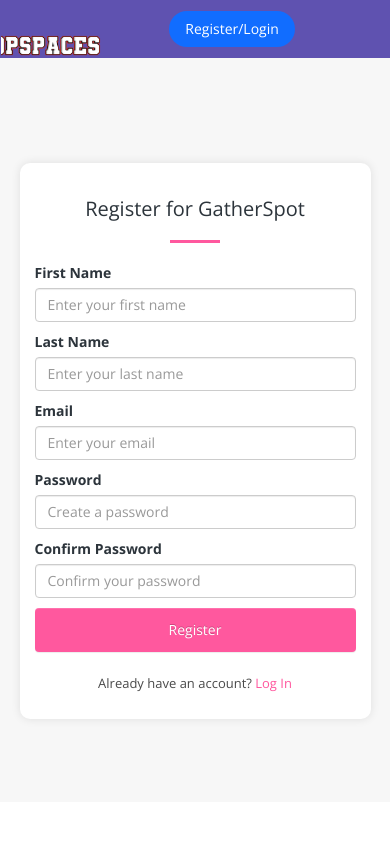
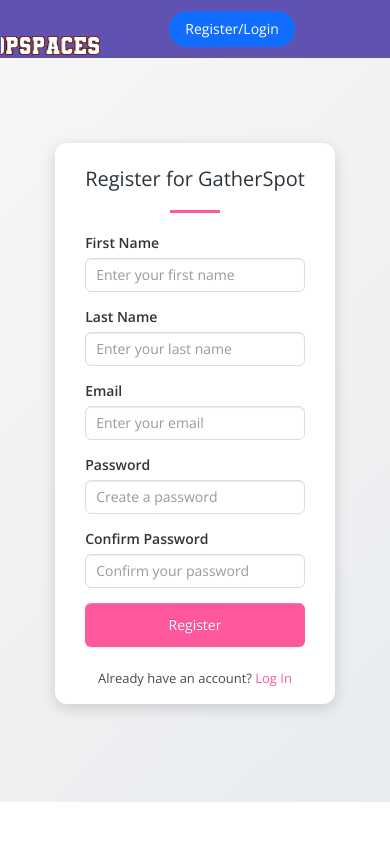
Before and after one commit to xerxes168/Web-Sys-Group-6-Project, a PHP site: page /register.php in a window 390 px wide. Run offline with PHP 8.4, Linux system fonts and the light colour scheme.

Commit message:
Bootstrap and fix AxeDevTool issues

```diff
--- a/css/sit_register.css
+++ b/css/sit_register.css
@@ -1,4 +1,4 @@
-/* register.css */
+/* sit_register.css */
 
 /* Full viewport height, no scrolling */
 html, body {
@@ -8,44 +8,99 @@
     overflow: hidden;
 }
 
-/* Main container takes full height */
+/* Main container takes full height with improved styling */
 .register-section {
-    height: 95vh; /* Full viewport height */
+    min-height: 95vh; /* Changed to min-height for better flexibility */
     display: flex;
-    justify-content: center; /* Center horizontally */
-    align-items: center; /* Center vertically */
-    background: #f7f7f7;
-    padding-top: 80px; /* Adjusted for taller navbar with dropdown */
-    box-sizing: border-box; /* Include padding in height calculation */
+    justify-content: center;
+    align-items: center;
+    background: linear-gradient(135deg, #f7f7f7 0%, #e9ecef 100%); /* Added gradient */
+    padding-top: 80px;
+    padding-bottom: 20px; /* Added bottom padding */
+    box-sizing: border-box;
 }
 
-/* Register form styling */
+/* Enhanced register form styling */
 .register-form {
-    background: #fff;
-    padding: 20px;
-    border-radius: 10px;
-    box-shadow: 0 0 10px rgba(0,0,0,0.1);
+    background: #ffffff;
+    padding: 25px; /* Slightly increased padding */
+    border-radius: 12px; /* Slightly larger radius */
+    box-shadow: 0 4px 15px rgba(0,0,0,0.15); /* Enhanced shadow */
     width: 100%;
-    max-width: 400px; /* Limit width for readability */
+    max-width: 400px;
+    transition: transform 0.2s ease; /* Added hover effect */
 }
 
-/* Ensure form elements fit within the container */
-.form-group {
-    margin-bottom: 10px;
+/* Hover effect for form */
+.register-form:hover {
+    transform: translateY(-2px); /* Slight lift on hover */
 }
 
-/* Responsive adjustments for smaller screens */
-@media (max-width: 650px) {
+/* Improved form elements styling */
+.form-group {
+    margin-bottom: 15px; /* Increased spacing */
+}
+
+/* Style for labels */
+.form-group label {
+    font-weight: 600;
+    color: #333;
+    margin-bottom: 5px;
+    display: block;
+}
+
+/* Input field enhancements */
+.form-control {
+    border: 1px solid #ddd;
+    border-radius: 6px;
+    padding: 10px;
+    transition: border-color 0.3s ease;
+}
+
+.form-control:focus {
+    border-color: #ff589e;
+    box-shadow: 0 0 5px rgba(255, 88, 158, 0.3);
+}
+
+/* Button styling to match theme */
+.btn-primary {
+    background: #ff589e !important;
+    border: none !important;
+    border-radius: 6px;
+    padding: 12px;
+    transition: background 0.3s ease;
+}
+
+.btn-primary:hover {
+    background: #e04c89 !important; /* Darker shade on hover */
+}
+
+/* Responsive adjustments */
+@media (max-width: 768px) { /* Changed from 650px to match Bootstrap's breakpoint */
+    .register-section {
+        padding-top: 65px; /* Reduced for smaller screens */
+    }
+
     .register-form {
-        padding: 15px;
-        max-width: 90%; /* Allow form to shrink on very small screens */
+        max-width: 90%;
     }
+
+    .register-form h2 {
+        font-size: 24px; /* Slightly larger than original 20px */
+    }
+}
+
+@media (max-width: 480px) {
+    .register-form {
+        padding: 5px 30px ;
+        max-width: 100%;
+    }
+
     .register-form h2 {
         font-size: 20px;
     }
 
-    .dropdown-menu {
-        position: static; /* Prevent dropdown from overflowing */
-        box-shadow: none;
+    .btn-primary {
+        padding: 10px;
     }
 }
--- a/login.php
+++ b/login.php
@@ -1,5 +1,5 @@
 <!DOCTYPE html>
-<html>
+<html lang="en">
     <head>
         <meta charset="utf-8">
         <meta http-equiv="X-UA-Compatible" content="IE=edge,chrome=1">
--- a/register.php
+++ b/register.php
@@ -1,5 +1,5 @@
 <!DOCTYPE html>
-<html>
+<html lang="en">
     <head>
         <meta charset="utf-8">
         <meta http-equiv="X-UA-Compatible" content="IE=edge,chrome=1">
@@ -25,7 +25,6 @@
 
         <script src="js/vendor/modernizr-2.8.3-respond-1.4.2.min.js"></script>
         <script src="js/sit_validator.js"></script>
-
     </head>
 
     <body>
@@ -34,6 +33,9 @@
 
         <!-- Register Section -->
         <section class="register-section" id="top">
+            <div class="container">
+                <div class="row">
+                    <div class="col-md-4 col-md-offset-4 col-sm-8 col-sm-offset-2 col-xs-12">
                         <div class="register-form">
                             <h2 style="text-align: center; margin-bottom: 20px;">Register for GatherSpot</h2>
                             <div class="line-dec" style="width: 50px; height: 3px; background: #ff589e; margin: 0 auto 20px;"></div>
@@ -66,6 +68,9 @@
                             <!-- Login Prompt -->
                             <p style="text-align: center; margin-top: 20px;">Already have an account? <a href="login.php" style="color: #ff589e;">Log In</a></p>
                         </div>
+                    </div>
+                </div>
+            </div>
         </section>
     </body>
 </html>
```
Lines whose indentation alone changed are shown as unchanged.
